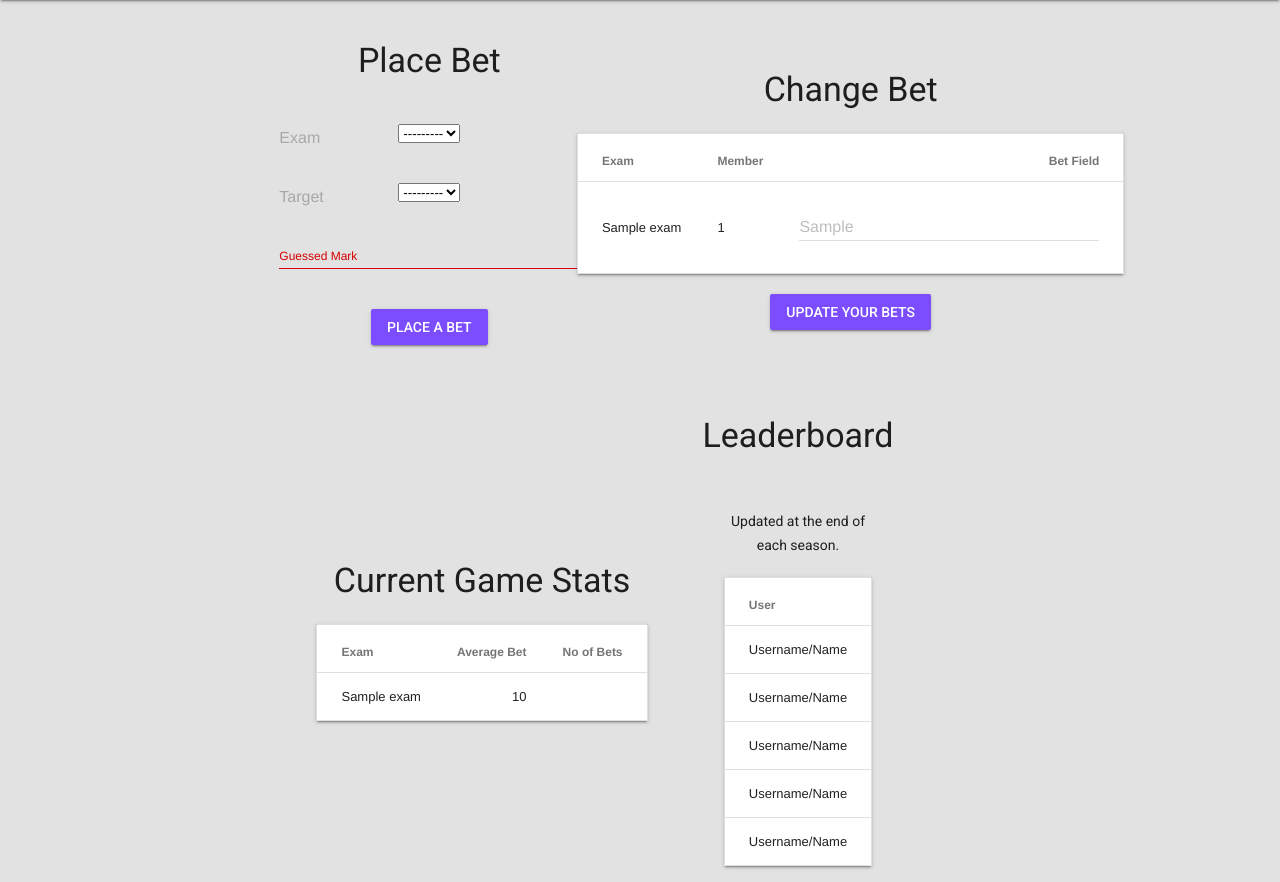
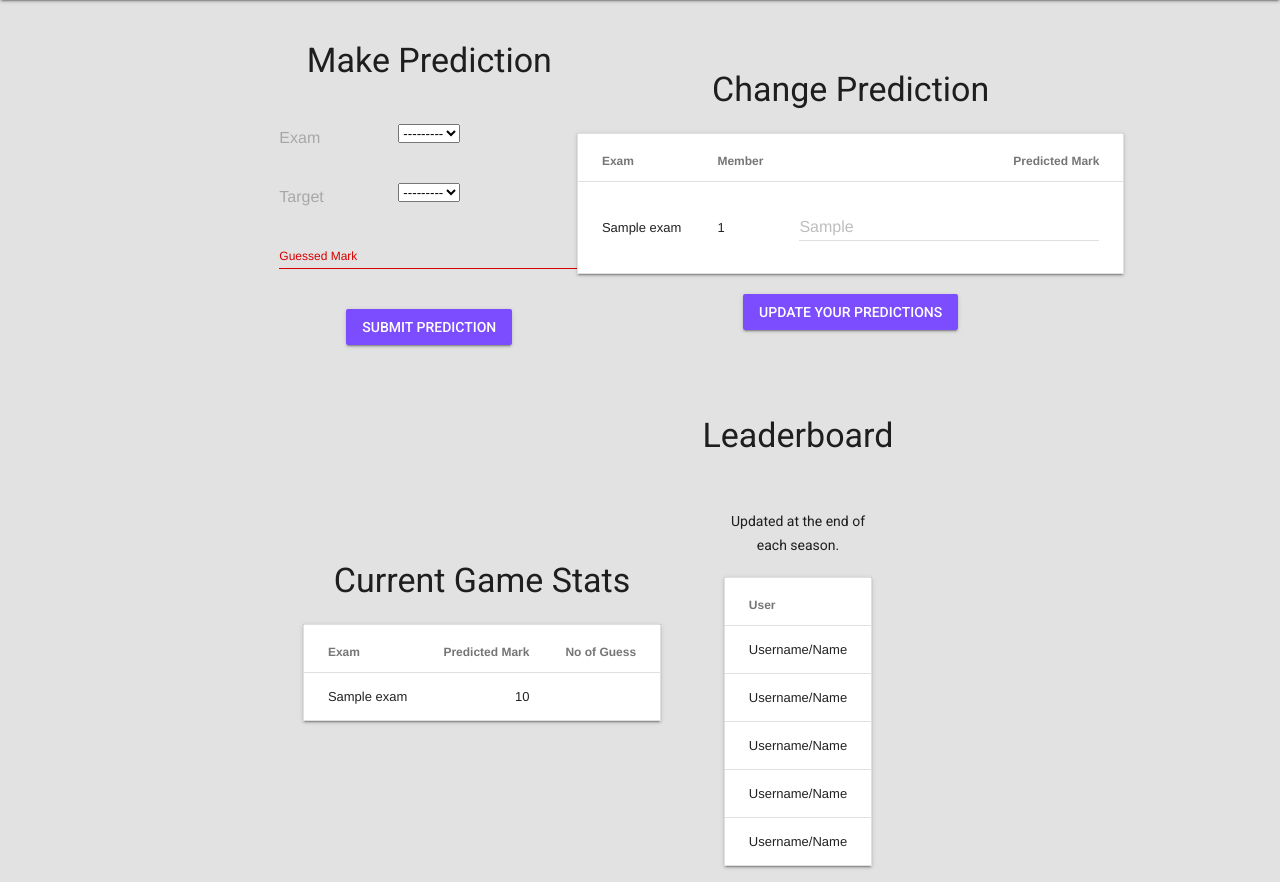
Before and after one commit to blipskr/grademate, a Django app: template game/templates/game.html in a window 1280 px wide. Shown: the part 64-946 px from the top of the page. Run offline with Django 3.2, Linux system fonts and the light colour scheme; tables that the repository leaves empty hold one stand-in row (values such as "Sample post"); the template is opened without the code that fills it: values that come from a table or form of the project are taken from there, most other values are stand-ins (such as "Sample title", 1, 10 or a date in 2020); data that the repository does not hold is empty; parts of the project's set-up code (start-up, migrations or seed data) failed here and were passed over; some libraries are stand-ins or nearby versions.

Commit message:
fix choices

```diff
--- a/game/forms.py
+++ b/game/forms.py
@@ -1,6 +1,8 @@
 from django import forms
 from models import Bet, Result
 from django.contrib.auth.models import User
+import dbqueries as query
+
 
 
 class EnterBetForm(forms.ModelForm):
@@ -11,7 +13,7 @@ class EnterBetForm(forms.ModelForm):
 
     def __init__(self, *args, **kwargs):
         super(EnterBetForm, self).__init__(*args, **kwargs)
-        self.fields['guess_mark'].widget = forms.TextInput(attrs={'class' : 'mdl-textfield__input', 'id' : 'guess_mark  '})
+        self.fields['guess_mark'].widget = forms.TextInput(attrs={'class' : 'mdl-textfield__input', 'id' : 'guess_mark'})
 
 
 
--- a/game/templates/game.html
+++ b/game/templates/game.html
@@ -6,7 +6,7 @@
   <div class="mdl-grid center-items">
         <div class="mdl-cell mdl-cell--2-col"></div>
     <div class="mdl-cell mdl-cell--4-col">
-      <center><h3> Place Bet</h3>
+      <center><h3>Make Prediction</h3>
         <form method="post" action="/game/{{ group }}/">
               {% csrf_token %}
               {% for field in betForm %}
@@ -18,13 +18,13 @@
               {% endfor %}
               <br>
               <center><button class="mdl-button mdl-js-button mdl-button--raised mdl-button--accent" type="submit" id="submit">
-                Place a bet
+                Submit Prediction
               </button></center></form>
 </center>
     </div>
 
             <div class="demo-charts mdl-cell mdl-cell--4-col" style="position: relative;">
-                  <center><h3>Change Bet</h3>
+                  <center><h3>Change Prediction</h3>
               <div>
                   </div><div>
                   </div><div>
@@ -34,7 +34,7 @@
                   <tr>
                     <th class="mdl-data-table__cell--non-numeric">Exam</th>
                     <th>Member</th>
-                    <th>Bet Field</th>
+                    <th>Predicted Mark</th>
                   </tr>
                 </thead>
                 <tbody>
@@ -66,7 +66,7 @@
               <!-- Raised button with ripple -->
               <br>
               <center><button class="mdl-button mdl-js-button mdl-button--raised mdl-button--accent" type="submit" id="submit">
-                Update your bets
+                Update your predictions
               </button></center></form>
             </center>
 
@@ -84,8 +84,8 @@
                 <thead>
                   <tr>
                     <th class="mdl-data-table__cell--non-numeric">Exam</th>
-                    <th>Average Bet</th>
-                    <th>No of Bets</th>
+                    <th>Predicted Mark</th>
+                    <th>No of Guess</th>
                   </tr>
                 </thead>
                 <tbody>
```
Also changed, not shown: 1 other file.
